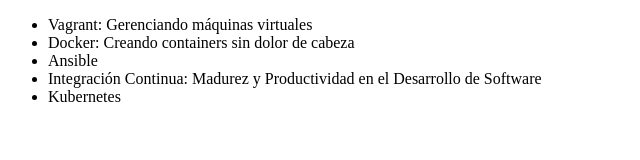
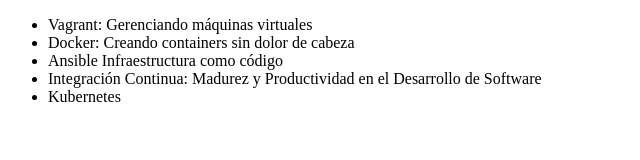
Before and after one commit to jasbron/alura-git, a plain HTML site: page index.html in a window 1280 px wide. Shown: the whole page, without its empty margins (0-640 px from the left). Drawn offline with Linux system fonts and the light colour scheme.

Commit message:
Cambiando el nombre del curso de Ansible

```diff
--- a/index.html
+++ b/index.html
@@ -8,7 +8,7 @@
      <ul>
          <li> Vagrant: Gerenciando máquinas virtuales </li>
          <li> Docker: Creando containers sin dolor de cabeza </li>
-         <li> Ansible </li>
+         <li> Ansible Infraestructura como código </li>
          <li> Integración Continua: Madurez y Productividad en el Desarrollo de Software </li>
          <li> Kubernetes </li>
      </ul>
```
